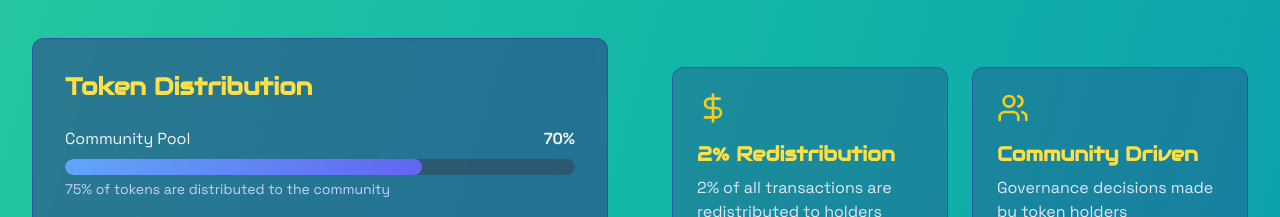
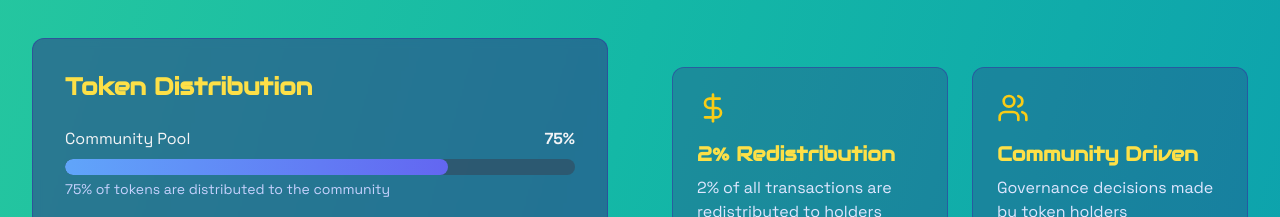
Before and after one commit to muske111/elecat111, a React (Vite) app: page / in a window 1280 px wide. Shown: the part 2220-2437 px from the top of the page. Built offline with nearby package versions, Linux system fonts and the light colour scheme.

Commit message:
Tokenomics.tsx

```diff
--- a/src/components/Tokenomics.tsx
+++ b/src/components/Tokenomics.tsx
@@ -30,7 +30,7 @@ const Tokenomics: React.FC = () => {
               <div className="space-y-6">
                 <TokenStat
                   title="Community Pool"
-                  percentage={70}
+                  percentage={75}
                   description="75% of tokens are distributed to the community"
                   color="from-blue-400 to-indigo-500"
                   delay={0.1}
```
